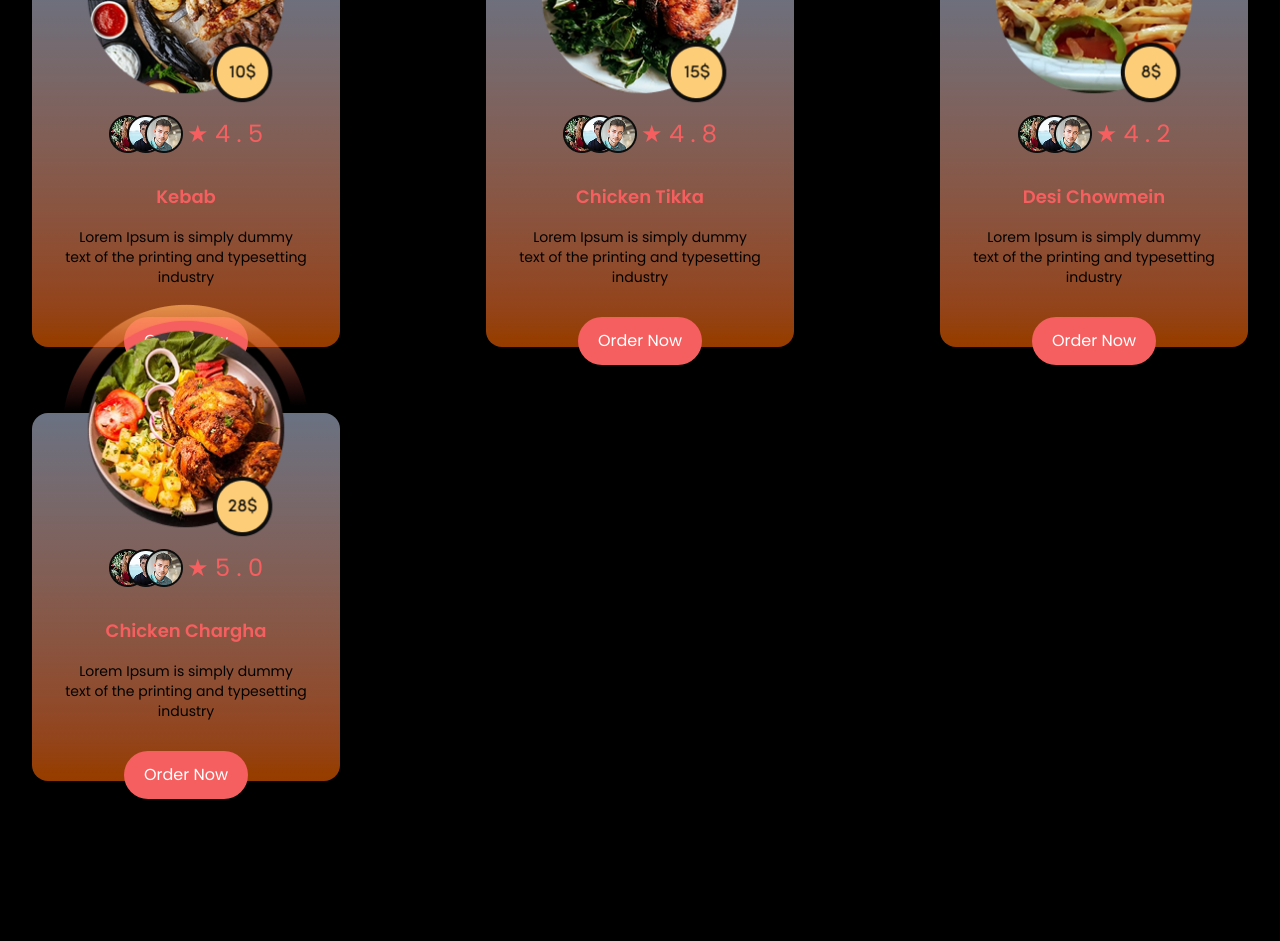
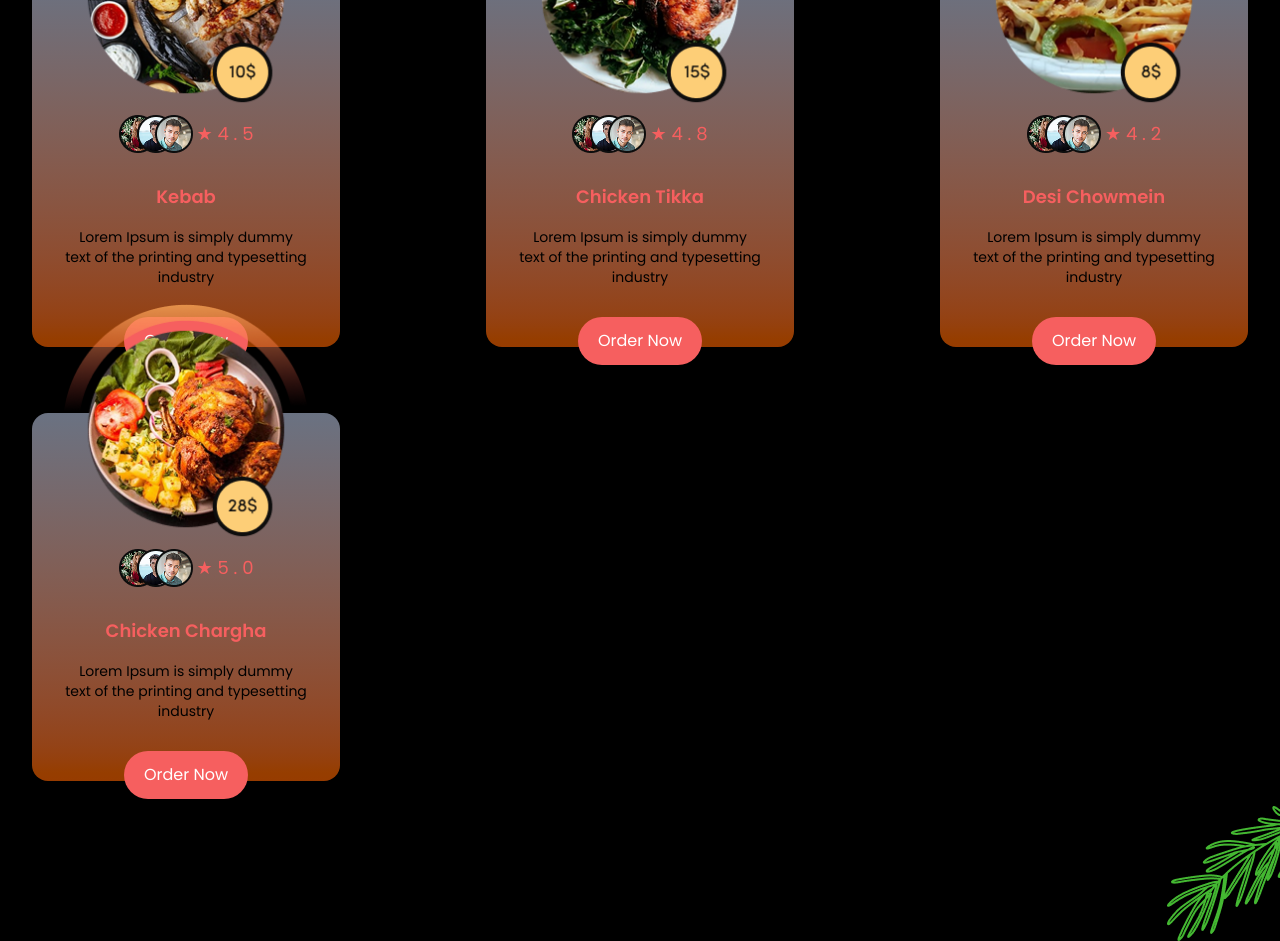
Before and after one commit to mahirTheCoder/Food-Hut, a Next.js app: page / in a window 1280 px wide. Shown: the part 1320-2261 px from the top of the page. Built offline with nearby package versions, Linux system fonts and the light colour scheme.

Commit message:
pata add

```diff
--- a/src/app/Componets/Offers.jsx
+++ b/src/app/Componets/Offers.jsx
@@ -3,12 +3,13 @@ import offer from "../../../public/offers.png";
 import offer4 from "../../../public/offer4.png";
 import offer3 from "../../../public/offer3.png";
 import offer2 from "../../../public/offer2.png";
+import pata from "../../../public/pata.png";
 import ratig from "../../../public/rating.png";
 import Image from "next/image";
 
 const Offers = () => {
   return (
-    <section id="Offers" className="w-full py-40  text-white">
+    <section id="Offers" className="w-full py-40  text-white relative">
       <div className="container mx-auto">
         {/* Heading */}
         <div className="text-center mb-14">
@@ -36,7 +37,7 @@ const Offers = () => {
             {/* ------rationg part-------- */}
             <div className="flex items-center justify-center gap-2 mt-34">
               <p className="flex items-center gap-1 text-[#F65F5F] text-sm">
-                <Image src={ratig} alt="offer" /> <span className="text-2xl">★ 4 . 5</span>
+                <Image src={ratig} alt="offer" /> <span className="text-lg">★ 4 . 5</span>
               </p>
             </div>
 
@@ -64,7 +65,7 @@ const Offers = () => {
             {/* ------rationg part-------- */}
             <div className="flex items-center justify-center gap-2 mt-34">
               <p className="flex items-center gap-1 text-[#F65F5F] text-sm">
-                <Image src={ratig} alt="offer" /> <span className="text-2xl">★ 4 . 8</span>
+                <Image src={ratig} alt="offer" /> <span className="text-lg">★ 4 . 8</span>
               </p>
             </div>
 
@@ -86,13 +87,13 @@ const Offers = () => {
           <div className=" bg-linear-to-b from-gray-500 to-amber-800 w-77 h-92 rounded-2xl  shadow-xl  transition flex flex-col items-center relative mt-[66px]">
             {/* ----img part-------- */}
             <div className="img absolute top-[-30%]">
-              <Image src={offer3} alt="offer" className="w-63 h-63  " />
+              <Image src={offer3} alt="offer" className=" w-63 h-63  " />
             </div>
 
             {/* ------rationg part-------- */}
             <div className="flex items-center justify-center gap-2 mt-34">
               <p className="flex items-center gap-1 text-[#F65F5F] text-sm">
-               <Image src={ratig} alt="offer" /> <span className="text-2xl">★ 4 . 2</span>
+               <Image src={ratig} alt="offer" /> <span className="text-lg">★ 4 . 2</span>
               </p>
             </div>
 
@@ -115,13 +116,13 @@ const Offers = () => {
           <div className=" bg-linear-to-b from-gray-500 to-amber-800 w-77 h-92 rounded-2xl  shadow-xl  transition flex flex-col items-center relative mt-[66px]">
             {/* ----img part-------- */}
             <div className="img absolute top-[-30%]">
-              <Image src={offer4} alt="offer" className="w-63 h-63  " />
+              <Image src={offer4} alt="offer" className=" w-63 h-63  " />
             </div>
 
             {/* ------rationg part-------- */}
             <div className="flex items-center justify-center gap-2 mt-34">
               <p className="flex items-center gap-1 text-[#F65F5F] text-sm">
-               <Image src={ratig} alt="offer" /> <span className="text-2xl">★ 5 . 0</span>
+               <Image src={ratig} alt="offer" /> <span className="text-lg">★ 5 . 0</span>
               </p>
             </div>
 
@@ -138,7 +139,10 @@ const Offers = () => {
             </button>
           </div>
 
-
+          {/* -------pata img------- */}
+          <div className="pata hidden lg:block absolute bottom-r-0 bottom-0 right-0 lg:right-0">
+            <Image src={pata} alt="pata"   />
+          </div>
         </div>
       </div>
     </section>
```
Also changed, not shown: public/pata.png (added).
